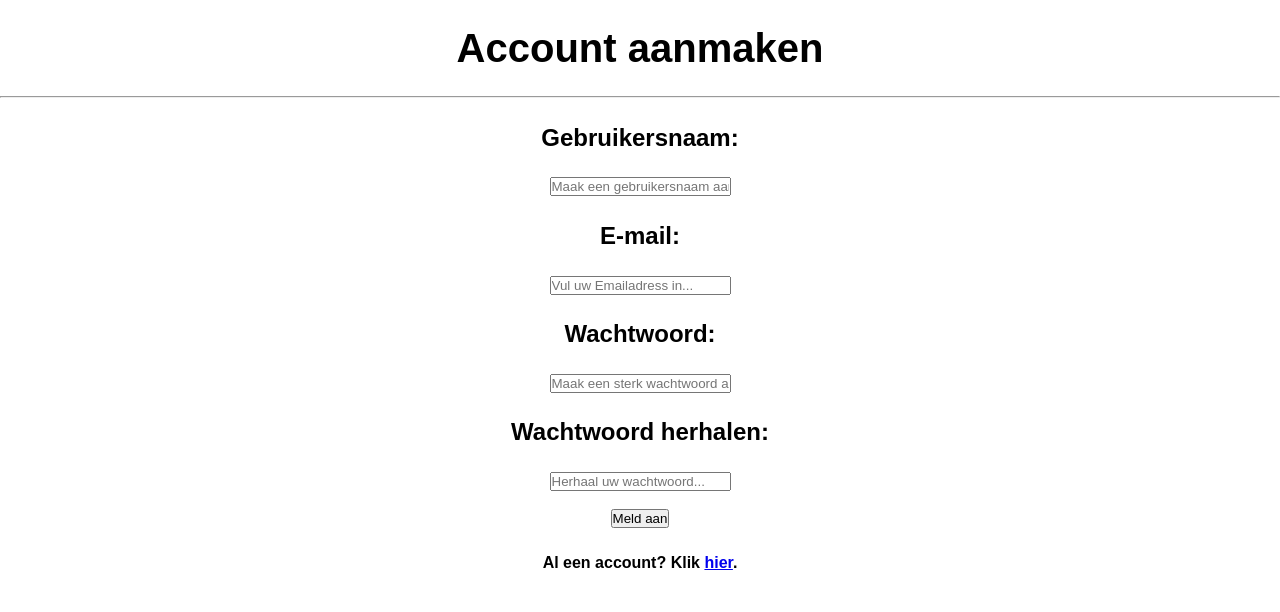
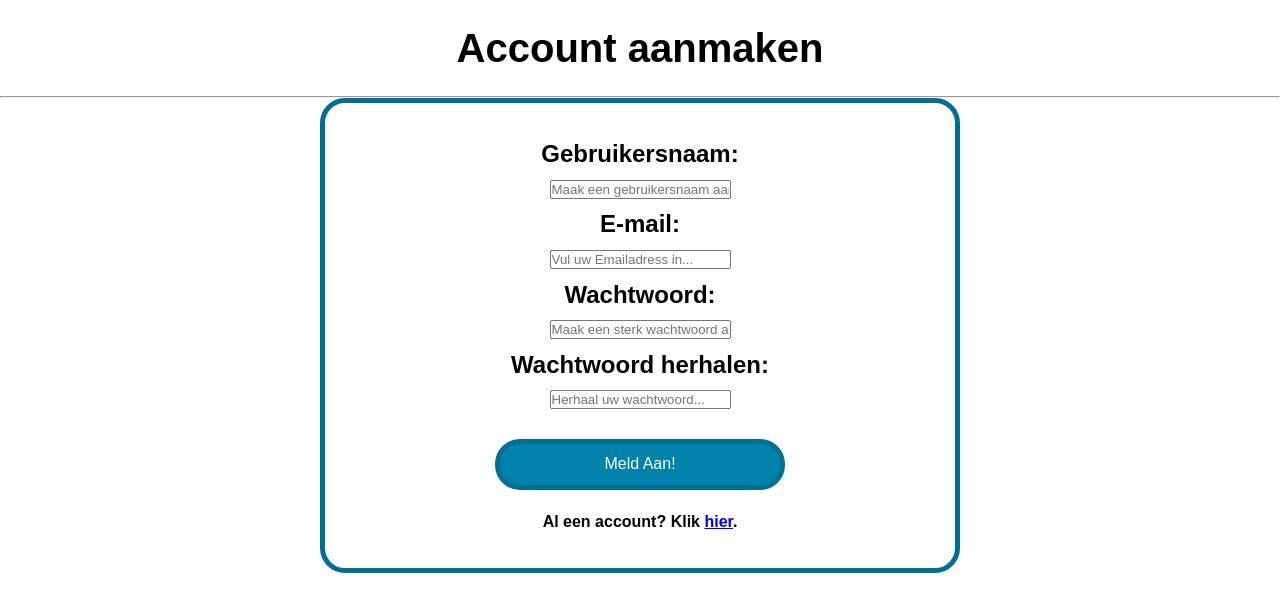
Before and after one commit to KyanJeuring/HondsrugQuest, a PHP site: page /signup.php in a window 1280 px wide. Shown: the part 46-658 px from the top of the page. Run offline with PHP 8.4, Linux system fonts and the light colour scheme.

Commit message:
Hondsrug Quest v0.11
Divs toegevoegd en buttons met de nieuwe stijlen (Zie design in Penpot)

```diff
--- a/PNF.html
+++ b/PNF.html
@@ -17,9 +17,9 @@
                 <li><a href="./inlog.php">Login</a></li>
             </ul>
         </nav>
-        <h1 id="pageTitle">Hondsrug Quest</h1>
+        <h1 class="pageTitle">Hondsrug Quest</h1>
         <hr>
-        <h1 id="pageTitle">404 Error</h1>
+        <h1 class="pageTitle">404 Error</h1>
         <p>De pagina die je wilt bereiken is niet beschikbaar.</p>
     </body>
 </html>
--- a/css/index.css
+++ b/css/index.css
@@ -4,7 +4,42 @@
     padding: 0;
 }
 
-#pageTitle {
+div {
+    border: 5px solid #016f91;
+    border-radius: 25px;
+    width: 50%;
+    margin: auto;
+    padding: 2%;
+}
+
+form {
+    text-align: center;
+}
+
+button {
+    margin: 2%;
+    margin-left: 25%;
+    margin-right: 25%;
+    padding: 5px;
+    width: 50%;
+    background-color: #0182aa;
+    color: white;
+    font-family: MyriadPro-Regular, sans-serif;
+    border: 5px solid #016f91;
+    border-radius: 25px;
+}
+
+button a {
+    text-decoration: none;
+}
+
+button:hover {
+    background-color: #001319;
+    color: #f37020;
+    border: 5px solid #000;
+}
+
+.pageTitle {
     font-family: MyriadPro-BoldCond, sans-serif;
     font-size: 250%;
     padding-top: 2%;
@@ -12,7 +47,7 @@
     text-align: center;
 }
 
-#subTitle {
+.subTitle {
     font-family: MyriadPro-BoldCond, sans-serif;
     font-size: 150%;
     padding-top: 2%;
@@ -20,20 +55,10 @@
     text-align: center;
 }
 
-#subTitle2 {
+.subTitle2 {
     font-family: MyriadPro-BoldCond, sans-serif;
     font-size: 100%;
     padding-top: 2%;
     padding-bottom: 2%;
     text-align: center;
-
 }
-
-form {
-    margin: 0 auto;
-    text-align: center;
-}
-button a {
-    color: black;
-    text-decoration: none;
-}
--- a/index.php
+++ b/index.php
@@ -24,8 +24,8 @@ if (isset($_SESSION['id']) && isset($_SESSION['uName']) && isset($_SESSION['Emai
                 <li><a href="./logout.php">Uitloggen</a></li>
             </ul>
         </nav>
-    <h1 id="pageTitle">Hondsrug Quest</h1>
-    <h2 id="subTitle">Hallo, <?php echo $_SESSION['uName']; ?>. Uw id: <?php echo $_SESSION['id']; ?></h2>
+        <h1 class="pageTitle">Hondsrug Quest</h1>
+        <h2 class="subTitle">Hallo, <?php echo $_SESSION['uName']; ?>. Uw id: <?php echo $_SESSION['id']; ?></h2>
         <hr>
     </body>
 
--- a/signup.php
+++ b/signup.php
@@ -18,24 +18,26 @@
 
         </ul>
     </nav>
-    <h1 id="pageTitle">Account aanmaken</h1>
+    <h1 class="pageTitle">Account aanmaken</h1>
     <hr>
-    <form class="loginform" method="post" action="signup.php">
-        <h2 id="subTitle">Gebruikersnaam:</h2>
+    <div>
+        <form id="FSignup" method="post" action="signup.php">
+            <h2 class="subTitle">Gebruikersnaam:</h2>
             <input placeholder="Maak een gebruikersnaam aan..." type="text" name="uName" id="uName">
             <br>
-        <h2 id="subTitle">E-mail:</h2>
+            <h2 class="subTitle">E-mail:</h2>
             <input placeholder="Vul uw Emailadress in..." type="email" name="Email" id="Email">
             <br>
-        <h2 id="subTitle">Wachtwoord:</h2>
+            <h2 class="subTitle">Wachtwoord:</h2>
             <input placeholder="Maak een sterk wachtwoord aan..." type="password" name="pWord" id="pWord">
             <br>
-        <h2 id="subTitle">Wachtwoord herhalen:</h2>
+            <h2 class="subTitle">Wachtwoord herhalen:</h2>
             <input placeholder="Herhaal uw wachtwoord..." type="password" name="pWord2" id=pWord2>
             <br><br>
-        <input type="submit" value="Meld aan" id="submit">
         </form>
-    <h3 id="SubTitle2"> Al een account? Klik <a href="./login.php">hier</a>.</h3>
+        <button form="FSignup" type="submit" class="SubTitle2">Meld Aan!</button>
+        <h3 class="SubTitle2"> Al een account? Klik <a href="./inlog.php">hier</a>.</h3>
+    </div>
     <?php
   $servername = "127.0.0.1";
   $username = "hondsrug_hondsrugquest";
```
Also changed, not shown: Quests.php (+5 -2 lines), adminfile.php (+8 -6 lines), inlog.php (+10 -9 lines), leaderboard.php (+9 -3 lines), mail.php (+10 -8 lines), questdetails.php (+9 -13 lines). Lines whose indentation alone changed are shown as unchanged.
